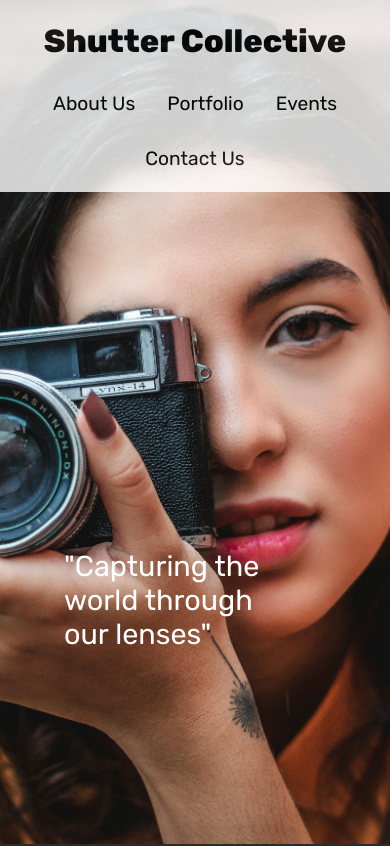
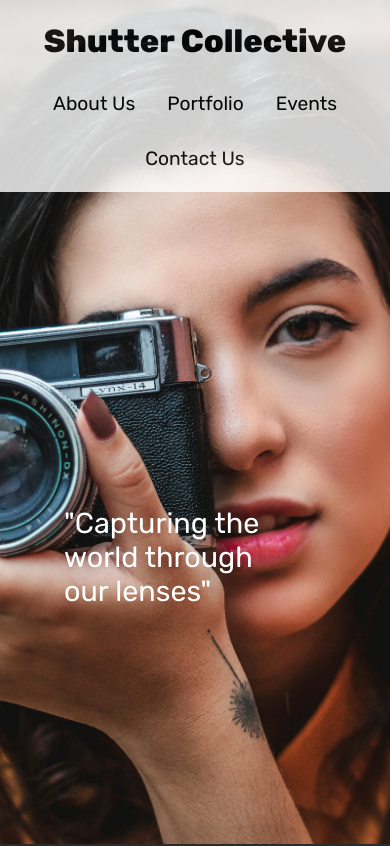
Before and after one commit to paul172v/shutter-collective, a React (Vite) app: page / in a window 390 px wide. Shown: the top 846 px of the page. Built offline with nearby package versions, Linux system fonts and the light colour scheme.

Commit message:
added react-scroll and tweaked mobile responsiveness

```diff
--- a/src/sections/hero/Hero.module.scss
+++ b/src/sections/hero/Hero.module.scss
@@ -80,7 +80,7 @@
     font-size: 2rem;
     color: $color-secondary;
     position: absolute;
-    top: 70vh;
+    top: 65vh;
     left: 4rem;
   }
 }
@@ -91,7 +91,7 @@
   }
 
   .tagline {
-    top: 65vh;
+    top: 60vh;
     right: 2rem;
     left: 4rem;
     font-size: 1.8rem;
```
